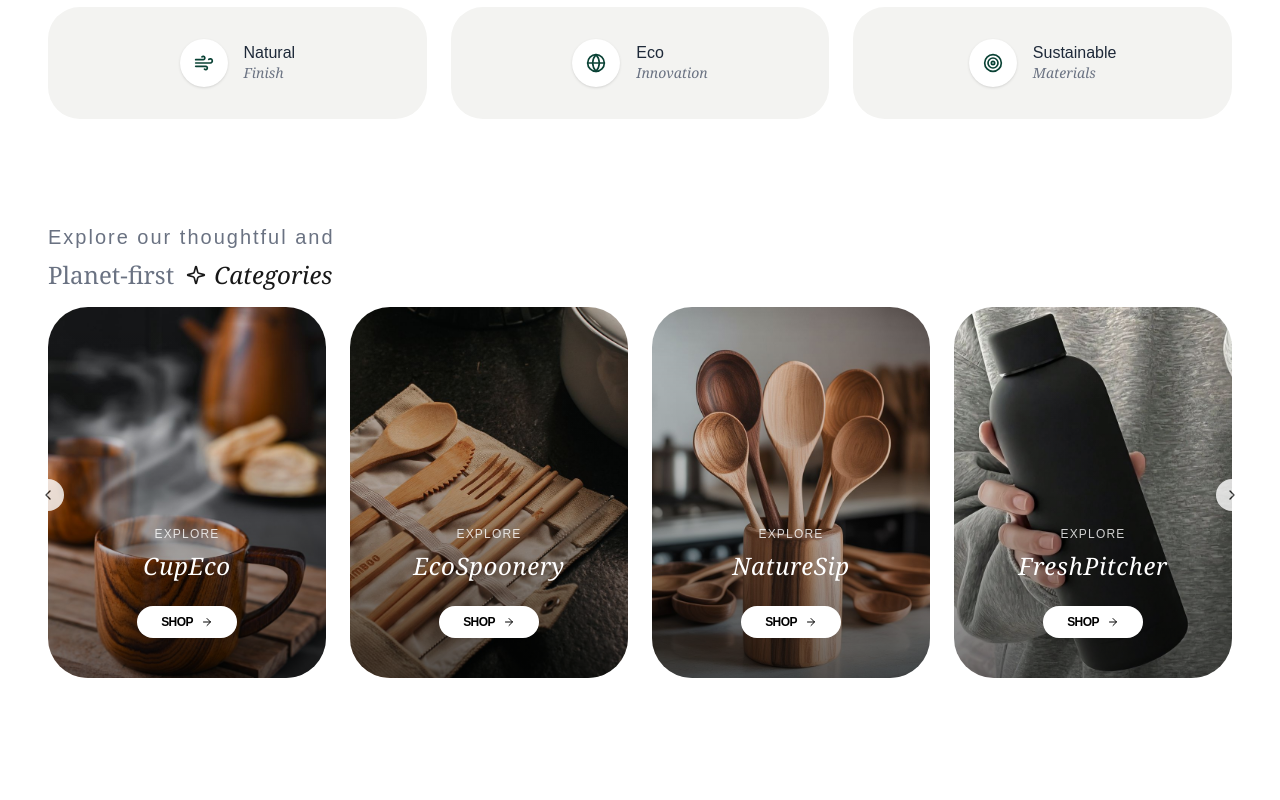
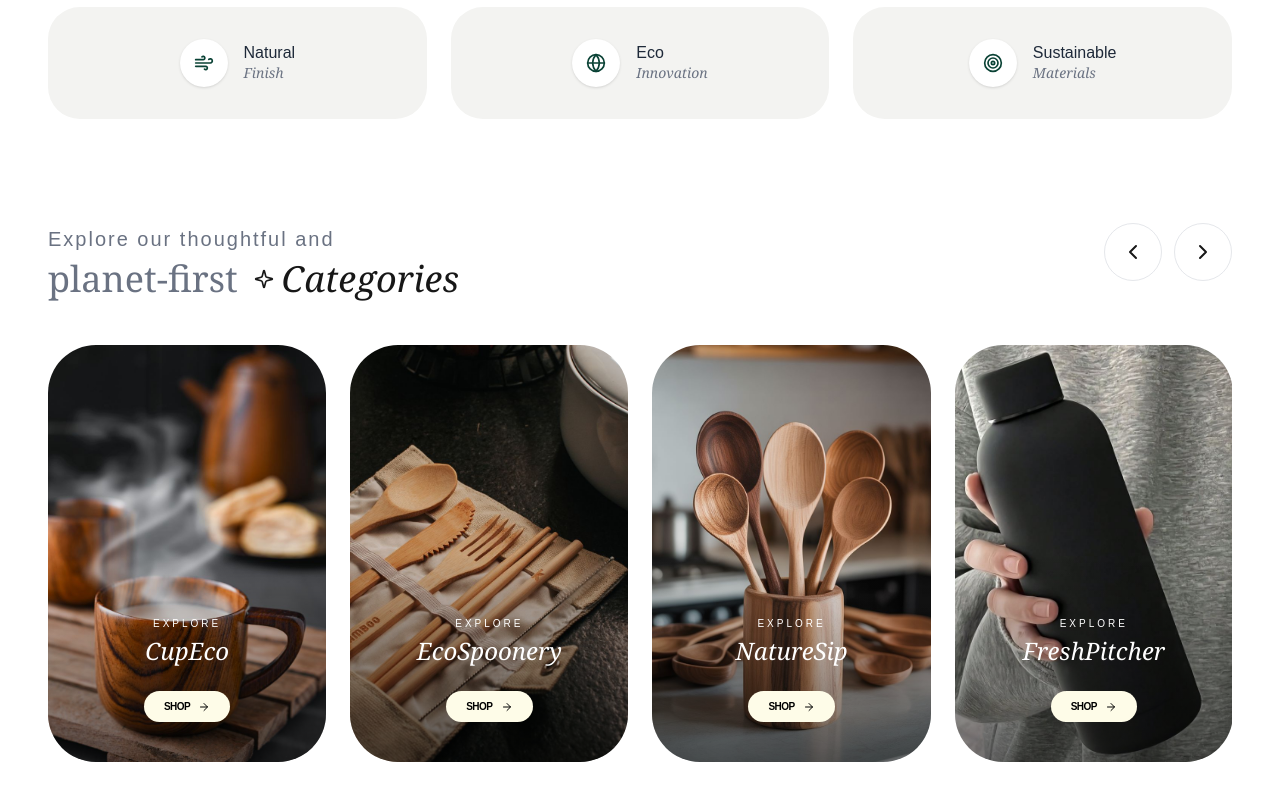
Before and after one commit to IYKEACE/queens-grocery-store, a Next.js app: page / in a window 1280 px wide. Shown: the part 2267-3067 px from the top of the page. Before the commit the page ends 3009 px from the top, so only its background shows below. Built offline with nearby package versions, Linux system fonts and the light colour scheme.

Commit message:
added pagination to category page

```diff
--- a/app/globals.css
+++ b/app/globals.css
@@ -5,12 +5,12 @@
   --foreground: #171717;
 }
 
-@theme inline {
+/* @theme inline {
   --color-background: var(--background);
   --color-foreground: var(--foreground);
   --font-sans: var(--font-geist-sans);
   --font-mono: var(--font-geist-mono);
-}
+} */
 
 @media (prefers-color-scheme: dark) {
   :root {
@@ -24,3 +24,7 @@ body {
   color: var(--foreground);
   font-family: Arial, Helvetica, sans-serif;
 }
+@layer utilities {
+  .no-scrollbar::-webkit-scrollbar { display: none; }
+  .no-scrollbar { -ms-overflow-style: none; scrollbar-width: none; }
+}
--- a/component/Category.tsx
+++ b/component/Category.tsx
@@ -1,59 +1,88 @@
-import React from "react";
+"use client";
+import React, { useRef } from "react";
 import Image from "next/image";
-import { FiArrowRight } from "react-icons/fi";
+import { FiArrowRight, FiChevronLeft, FiChevronRight } from "react-icons/fi";
 import { CATEGORIES } from "@/data/Categories";
 import { LuSparkle } from "react-icons/lu";
-import { FiChevronLeft, FiChevronRight } from "react-icons/fi";
 
 const Category = () => {
+  const scrollRef = useRef<HTMLDivElement>(null);
+
+  const scroll = (direction: "left" | "right") => {
+    if (scrollRef.current) {
+      const { scrollLeft, clientWidth } = scrollRef.current;
+      const scrollTo =
+        direction === "left" ? scrollLeft - 350 : scrollLeft + 350;
+
+      scrollRef.current.scrollTo({ left: scrollTo, behavior: "smooth" });
+    }
+  };
+
   return (
-    <div className="relative px-6 md:px-12 py-16 bg-white">
-      <button className="absolute left-8 top-[55%] z-30 ... cursor-pointer bg-white p-2 rounded-full opacity-80 hover:opacity-100 transition">
-        <FiChevronLeft />
-      </button>
-      <div className="mb-4">
+    <div className="px-6 md:px-12 py-16 bg-white relative group/section">
+      <div className="flex justify-between items-end mb-12">
+        <div>
           <p className="text-gray-500 tracking-widest text-xl mb-2">
             Explore our thoughtful and
           </p>
-        <h2 className="text-xl md:text-2xl font-serif flex items-center gap-3">
-          <span className="text-gray-500">Planet-first</span>
+          <h2 className="text-2xl md:text-4xl font-serif flex flex-col md:flex-row md:items-center gap-x-4 leading-none">
+            <span className="text-gray-500">planet-first</span>
             <span className="inline-flex items-center gap-2 italic font-light">
               <LuSparkle className="text-black-600 w-5 h-5" />
-            Categories
+              <span className="text-black-600"> Categories</span>
             </span>
           </h2>
         </div>
-      <div className="grid grid-cols-1 sm:grid-cols-2 lg:grid-cols-4 gap-6">
+
+        {/* The Pagination Buttons */}
+        <div className="flex gap-3 mb-4">
+          <button
+            onClick={() => scroll("left")}
+            className="p-4 rounded-full border border-gray-200 hover:bg-gray-900 hover:text-white transition-all"
+          >
+            <FiChevronLeft size={24} />
+          </button>
+          <button
+            onClick={() => scroll("right")}
+            className="p-4 rounded-full border border-gray-200 hover:bg-gray-900 hover:text-white transition-all"
+          >
+            <FiChevronRight size={24} />
+          </button>
+        </div>
+      </div>
+
+      {/* 2. The Scrolling Container */}
+      {/* We change 'grid' to 'flex' and add 'overflow-x-auto' */}
+      <div
+        ref={scrollRef}
+        className="flex gap-6 overflow-x-auto no-scrollbar scroll-smooth"
+        style={{ scrollSnapType: "x mandatory" }}
+      >
         {CATEGORIES.map((cat) => (
           <div
             key={cat.id}
-            className="group relative aspect-[3/4] rounded-[2.5rem] overflow-hidden cursor-pointer"
+            className="relative flex-shrink-0 w-[85%] sm:w-[45%] lg:w-[23.5%] aspect-[3/4.5] rounded-[3rem] overflow-hidden cursor-pointer scroll-snap-align-start"
           >
             <Image
               src={cat.image}
               alt={cat.name}
               fill
-              className="object-cover transition-transform duration-700 group-hover:scale-110"
+              className="object-cover transition-transform duration-1000 hover:scale-105"
             />
-            <div className="absolute inset-0 bg-gradient-to-t from-black/70 via-black/20 to-transparent opacity-80" />
+            <div className="absolute inset-0 bg-gradient-to-t from-black/60 via-transparent to-transparent opacity-90" />
+
             <div className="absolute inset-0 flex flex-col items-center justify-end pb-10 text-white">
-              <p className="text-xs uppercase tracking-widest opacity-80 mb-2">
+              <span className="text-[10px] uppercase tracking-[0.3em] font-light mb-1">
                 Explore
-              </p>
-              <h3 className="text-2xl font-serif mb-6 italic tracking-wide">
-                {cat.name}
-              </h3>
-              <button className="bg-white text-black px-6 py-2 rounded-full flex items-center gap-2 text-xs font-bold uppercase tracking-tighter hover:bg-[#0A4235] hover:text-white transition-all duration-300">
-                Shop
-                <FiArrowRight className="group-hover:translate-x-1 transition-transform" />
+              </span>
+              <h3 className="text-2xl font-serif italic mb-6">{cat.name}</h3>
+              <button className="bg-[#FEFCE8] text-black px-5 py-2 rounded-full flex items-center gap-2 text-[10px] uppercase font-bold tracking-tighter">
+                Shop <FiArrowRight className="w-3 h-3" />
               </button>
             </div>
           </div>
         ))}
       </div>
-      <button className="absolute right-8 top-[55%] z-30 ... cursor-pointer bg-white p-2 rounded-full opacity-80 hover:opacity-100 transition">
-        <FiChevronRight />
-      </button>
     </div>
   );
 };
--- a/data/Categories.ts
+++ b/data/Categories.ts
@@ -25,4 +25,9 @@ export const CATEGORIES: CategoryItem[] = [
     name: "FreshPitcher",
     image: "/Steel.jpeg",
   },
+  {
+    id: 5,
+    name: "EcoSpoonery",
+    image: "/spoonery.jpeg",
+  },
 ];
```
Lines whose indentation alone changed are shown as unchanged.
